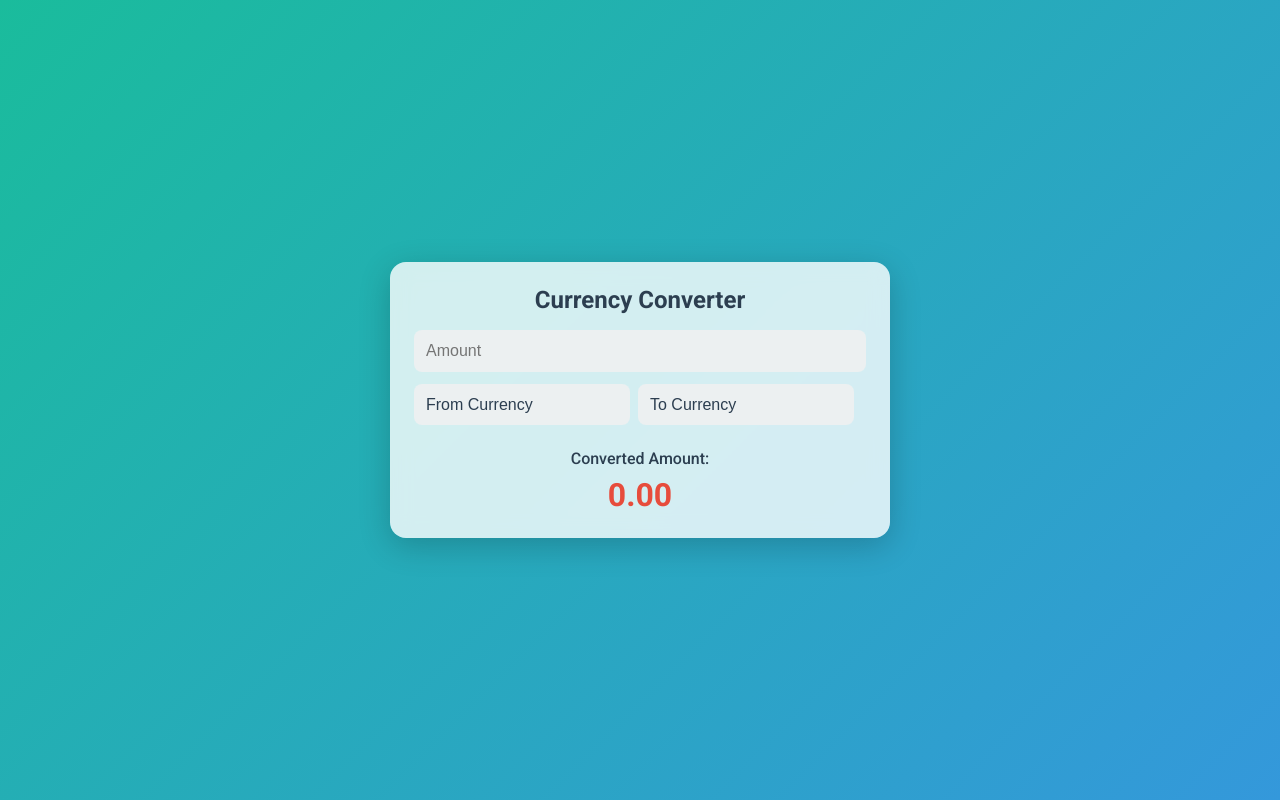
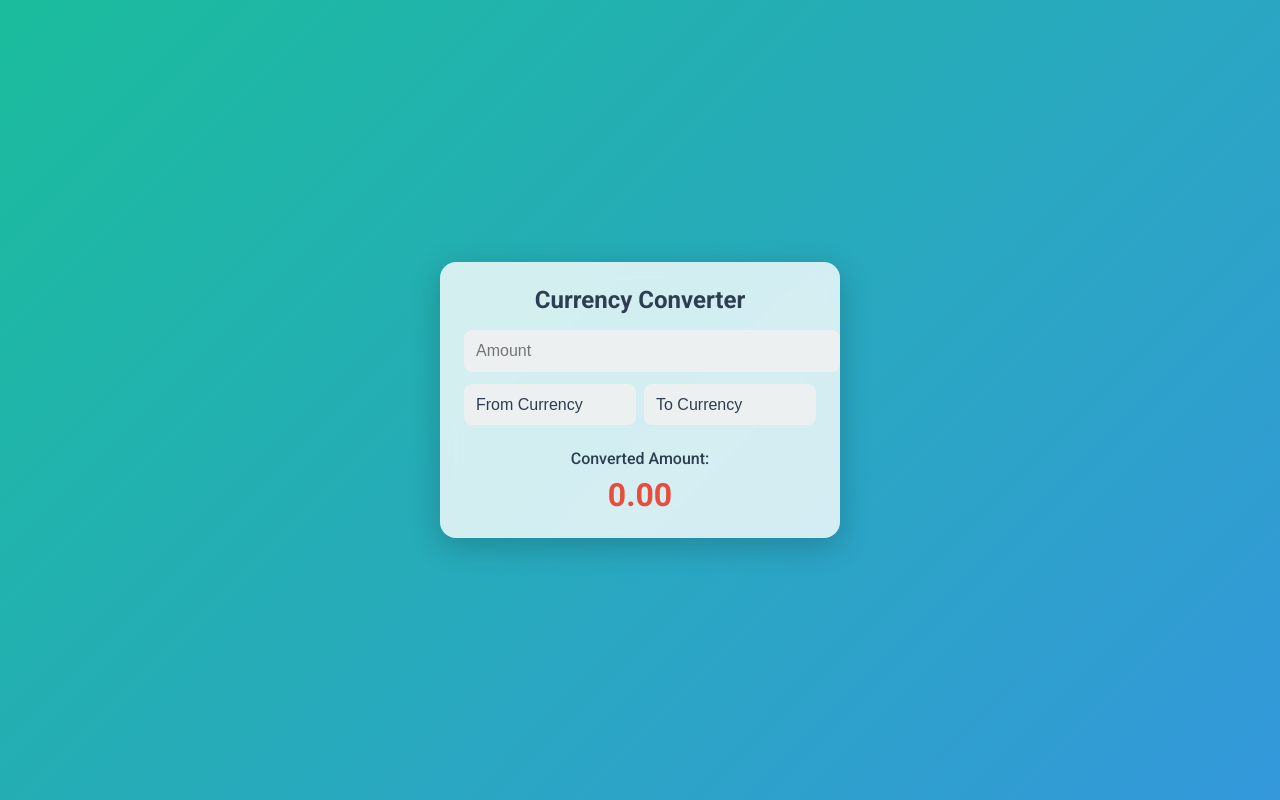
Before and after one commit to cc4672/currencyConverter, a plain HTML site: page index.html in a window 1280 px wide. Drawn offline with Linux system fonts and the light colour scheme.

Commit message:
Update styles.css

```diff
--- a/styles.css
+++ b/styles.css
@@ -1,4 +1,3 @@
-/* styles.css */
 body {
   margin: 0;
   padding: 0;
@@ -7,11 +6,11 @@ body {
   display: flex;
   align-items: center;
   justify-content: center;
-    height: 100vh;
+  min-height: 100vh;
 }
 .converter-container {
   width: 90%;
-    max-width: 500px;
+  max-width: 400px;
 }
 .converter-card {
   background: #ffffffcc;
@@ -31,20 +30,31 @@ body {
   flex-direction: column;
   gap: 12px;
 }
-  .input-group input,
-  .input-group select {
+.input-group input {
+  padding: 12px;
+  font-size: 1rem;
+  border: none;
+  border-radius: 8px;
+  background: #ecf0f1;
+  color: #2c3e50;
+  width: 100%;
+}
+.select-group {
+  display: flex;
+  flex-direction: row;
+  gap: 8px;
+  flex-wrap: wrap;
+}
+.select-group select {
+  flex: 1;
+  min-width: 100px;
   padding: 12px;
   font-size: 1rem;
   border: none;
   border-radius: 8px;
   appearance: none;
-    outline: none;
   background: #ecf0f1;
   color: #2c3e50;
-  }
-  .select-group {
-    display: flex;
-    gap: 8px;
 }
 .output {
   margin-top: 24px;
@@ -66,6 +76,9 @@ body {
   .converter-card {
     padding: 16px;
   }
+  .select-group {
+    flex-direction: column;
+  }
   .output span {
     font-size: 1.5rem;
   }
```
Lines whose indentation alone changed are shown as unchanged.
